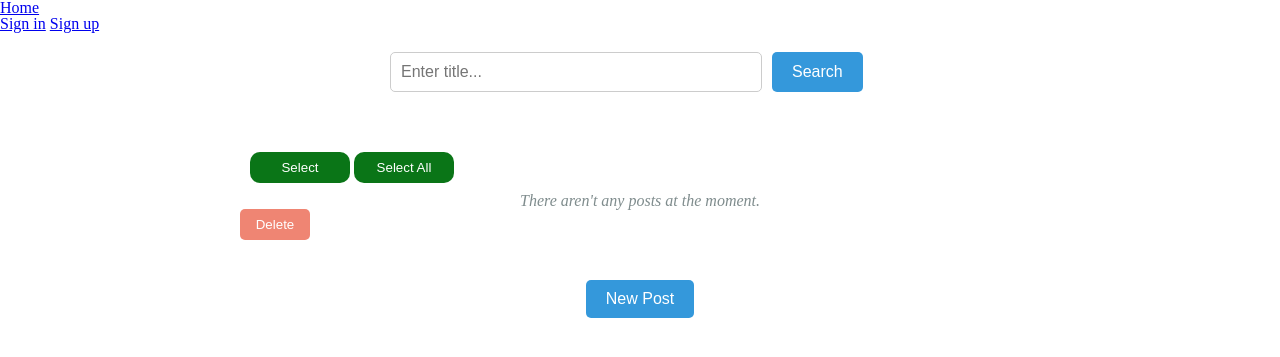
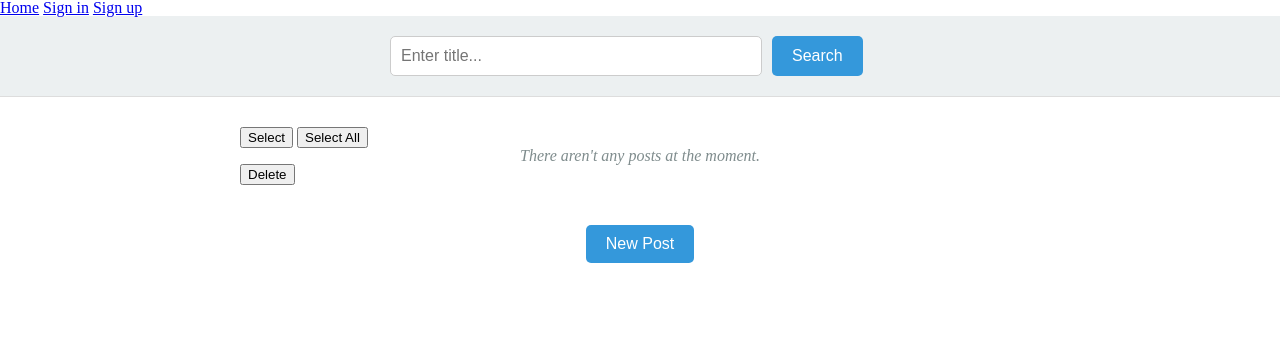
Before and after one commit to chien24/flask-tiny-app, a Django app: template blog_web/templates/blogApp/index.html in a window 1280 px wide. Shown: the top 357 px of the page. Run offline with Django 3.2, Linux system fonts and the light colour scheme; the template is opened without the code that fills it, so the values that code supplies are empty.

Commit message:
Revert "update sign in, sign up template"
This reverts commit 7cca288ecb7611bcd577aa8f8d0c4797b353ac58.

```diff
--- a/blog_web/blogApp/views.py
+++ b/blog_web/blogApp/views.py
@@ -1,7 +1,7 @@
 from django.shortcuts import render, redirect, get_object_or_404
 from django.contrib import messages
 from django.contrib.auth.decorators import login_required
-from django.core.paginator import Paginator
+from django.core.paginator import Paginator, EmptyPage, PageNotAnInteger
 
 from .models import Post
 
--- a/blog_web/static/blogApp/CSS/index.css
+++ b/blog_web/static/blogApp/CSS/index.css
@@ -1,6 +1,22 @@
-/* Định dạng thanh tìm kiếm */
+
+
+/* Định dạng thông báo (messages) */
+p i {
+    display: block;
+    text-align: center;
+    color: #e74c3c;
+    margin: 10px 0;
+    font-size: 14px;
+}
+
+/* Định dạng header (thanh tìm kiếm) */
+header {
+    padding: 20px;
+    background-color: #ecf0f1;
+    border-bottom: 1px solid #ddd;
+}
+
 .search {
-    padding: 20px;
     display: flex;
     justify-content: center;
 }
@@ -41,43 +57,13 @@
     background-color: #2980b9;
 }
 
-/* ============================ MAIN ================================ */
 /* Định dạng phần nội dung chính (content) */
 .content {
     max-width: 800px;
     margin: 20px auto;
     padding: 0 20px;
 }
-.content .button-select-from-user {
-    padding: 10px;
-}
 
-.content .button-select-from-user button {
-    width: 100px;
-    padding: 8px;
-    border-radius: 10px;
-    background-color: #0a7517;
-    color: #fff;
-    border: none;
-    cursor: pointer;
-}
-.content .button-select-from-user button:hover {
-    background-color: #0c3e1e;
-}
-
-/* DELETE BUTTON */
-form .delete-select-button {
-    width: 70px;
-    padding: 8px;
-    border-radius: 5px;
-    background-color: #ef8573;
-    color: #fff;
-    border: none;
-    cursor: pointer;
-}
-form .delete-select-button:hover {
-    background-color: #9e3826;
-}
 
 
 /* Định dạng mỗi bài post */
--- /dev/null
+++ b/blog_web/static/blogApp/CSS/style.css
@@ -0,0 +1,3 @@
+h1 {
+    color: red;
+}
--- a/blog_web/templates/base.html
+++ b/blog_web/templates/base.html
@@ -10,13 +10,8 @@
         {% block head %}{% endblock %}
     </head>
     <body>
-        <header>
         <nav>
-                <div class="nav_home">
             <a href="{% url 'blogApp:home' %}">Home</a>
-                </div>
-
-                <div class="nav_account">
             {% if user.is_authenticated %}
             <span>Hello, <i>{{user.username}}</i></span>
             <a href="{% url 'accounts:signout' %}">Sign out</a>
@@ -24,14 +19,9 @@
             <a href="{% url 'accounts:signin' %}">Sign in</a>
             <a href="{% url 'accounts:signup' %}">Sign up</a>
             {% endif %}
-                </div>
         </nav>
-        </header>
-
         {% for message in messages %}
-        <div class="message">
         <p><i>{{message}}</i></p>
-        </div>
         {% endfor %}
 
         {% block body %}{% endblock %}
--- a/blog_web/templates/blogApp/index.html
+++ b/blog_web/templates/blogApp/index.html
@@ -12,6 +12,8 @@
 
 <!-- BODY BLOCK -->
 {% block body %}
+<!-- header -->
+<header>
     <!-- SEARCH BAR -->
     <div class="search">
         <form action="" method="get">
@@ -19,18 +21,17 @@
             <button type="submit">Search</button>
         </form>
     </div>
+</header>
 
 <!-- CONTENT POSTs -->
 <main class="content">
     <!-- select user post -->
-    <div class="button-select-from-user">
     {% if user.is_authenticated %}
     <button class="select-mypost-button">My posts</button>
     {% endif %}
 
     <button class="select-button select" id="select-button" style="margin-top: 10px;">Select</button>
     <button class="select-all-button select">Select All</button>
-    </div>
     <form action="{% url 'blogApp:delete-list-posts' %}" method="post">
         {% csrf_token %}
         <!-- LIST POST -->
```
Also changed, not shown: blog_web/static/blogApp/CSS/confirm_delete.css (+7 -0 lines), blog_web/static/blogApp/CSS/create.css (+26 -0 lines), blog_web/static/blogApp/CSS/update.css (+7 -0 lines), blog_web/db.sqlite3. Lines whose indentation alone changed are shown as unchanged.
